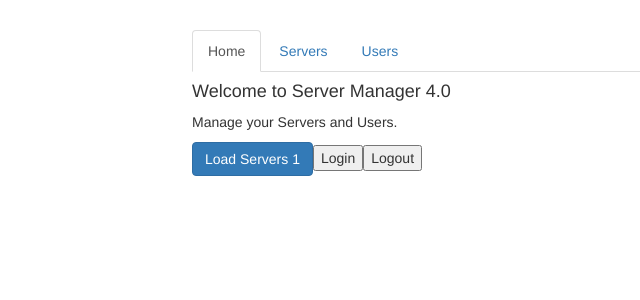
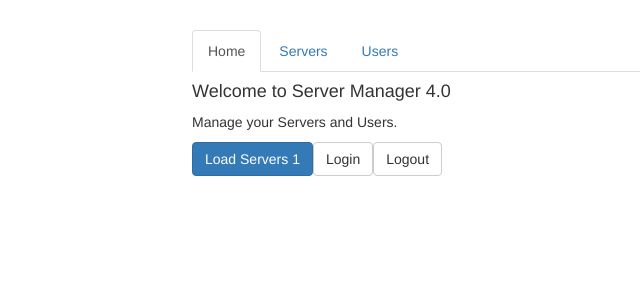
Before and after one commit to emosrb/routing-start, an Angular app: page / in a window 1280 px wide. Shown: the top 300 px of the page, without its empty margins (73-713 px from the left). Built offline with nearby package versions, Linux system fonts and the light colour scheme.

Commit message:
0.Fixed typo in last commit

```diff
--- a/src/app/home/home.component.html
+++ b/src/app/home/home.component.html
@@ -1,5 +1,5 @@
 <h4>Welcome to Server Manager 4.0</h4>
 <p>Manage your Servers and Users.</p>
 <button class="btn btn-primary" (click)="onLoadServers(1)">Load Servers 1</button>
-<button btn btn-default (click)="onLogin()">Login</button>
-<button btn btn-default (click)="onLogout()">Logout</button>
+<button class="btn btn-default" (click)="onLogin()">Login</button>
+<button class="btn btn-default" (click)="onLogout()">Logout</button>
```
